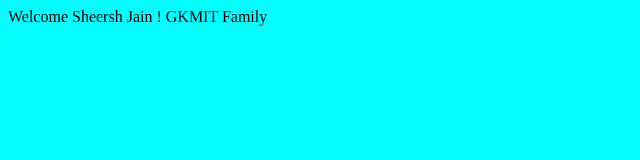
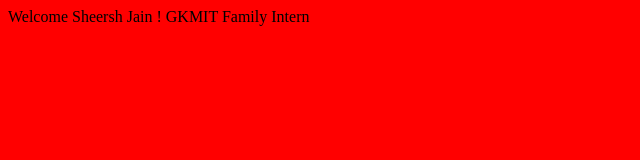
Before and after one commit to sheershjain/testrepo, a plain HTML site: page index.html in a window 1280 px wide. Shown: the whole page, without its empty margins (0-640 px from the left). Drawn offline with Linux system fonts and the light colour scheme.

Commit message:
5th commit

```diff
--- a/index.html
+++ b/index.html
@@ -1,4 +1,5 @@
-<body bgcolor='aqua'>
+<body bgcolor='red'>
 Welcome Sheersh Jain !
 GKMIT Family
+Intern
 </body>
```
